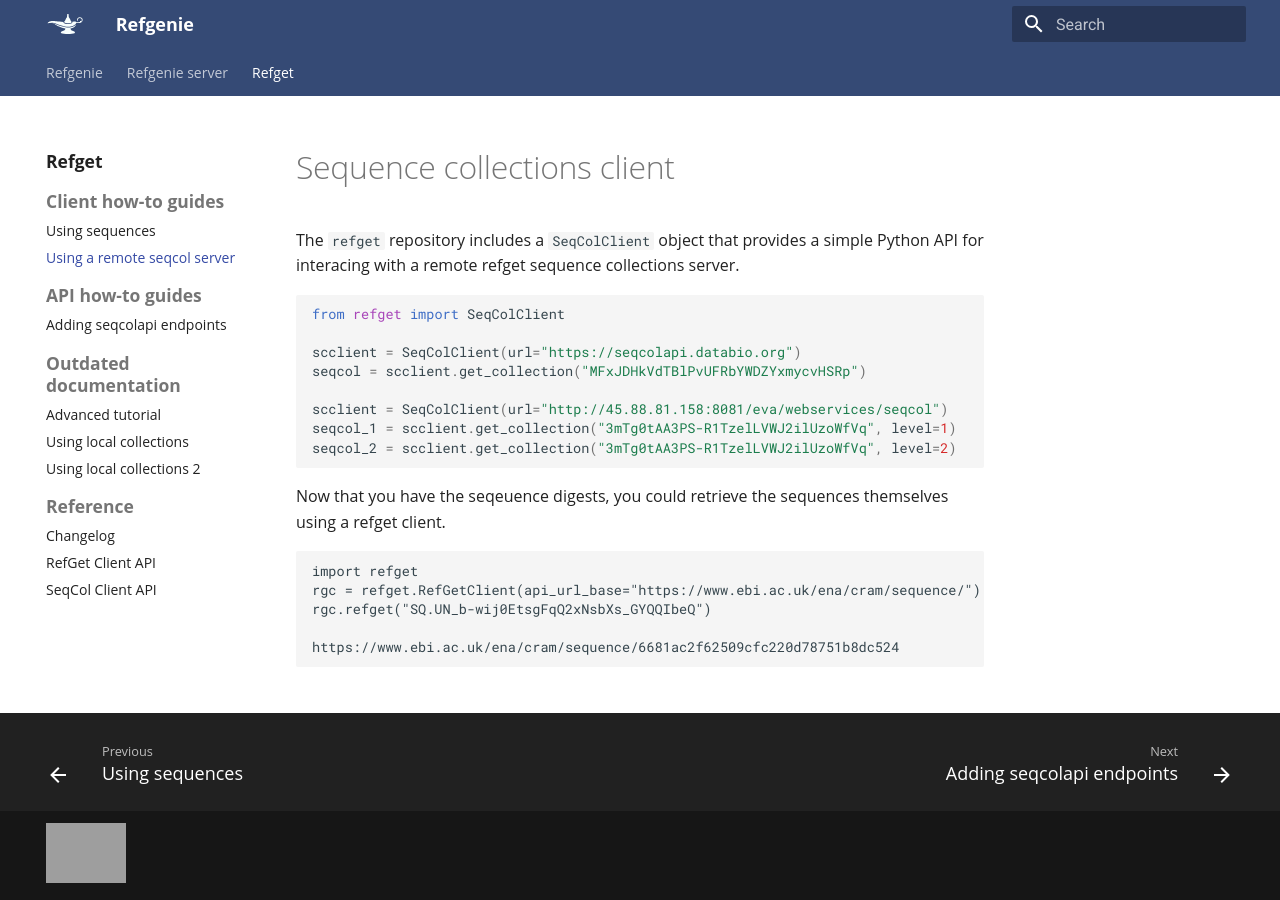
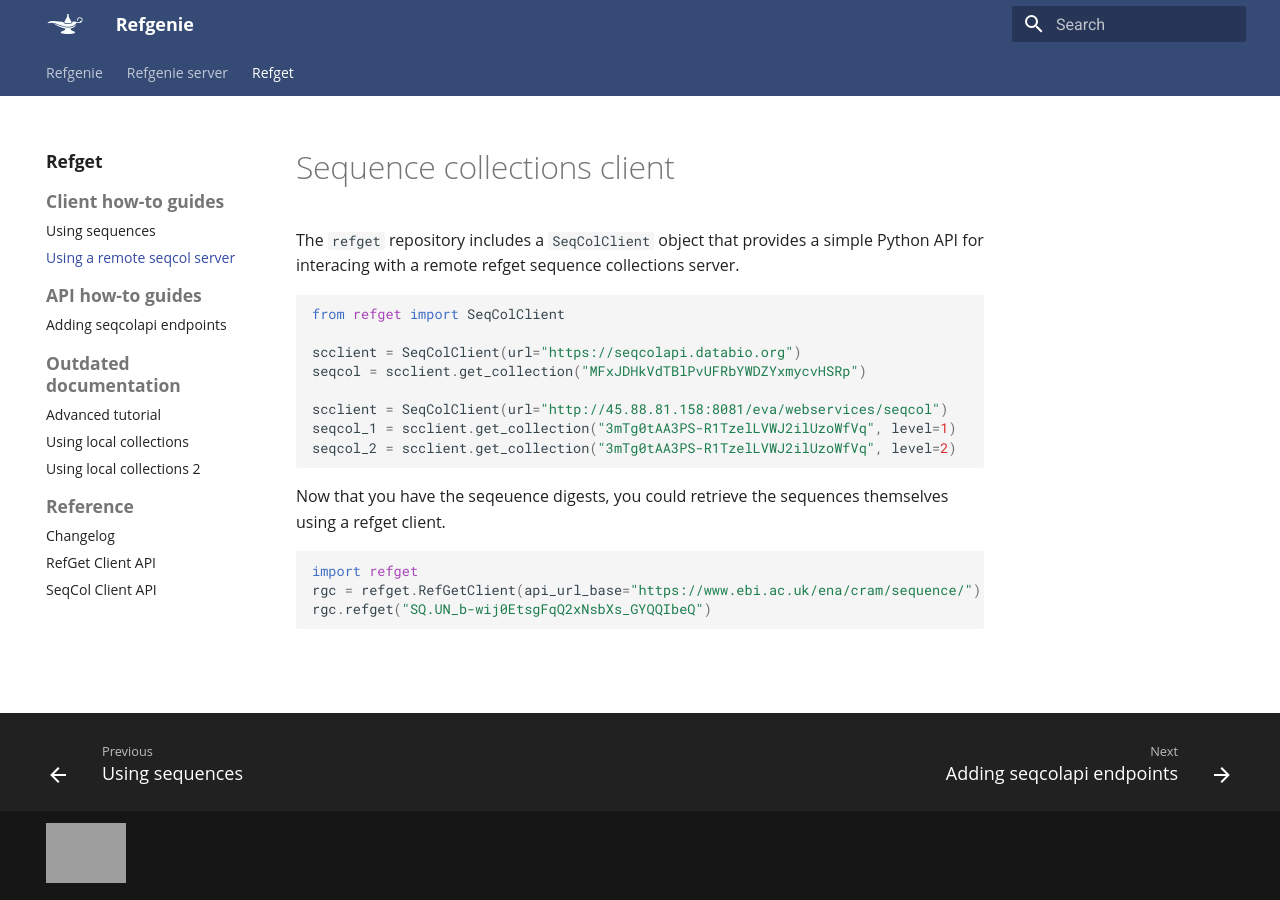
Before and after one commit to refgenie/refgenie-docs, an MkDocs documentation site: the page built from docs/refget/seqcol-client-demo.md, in a window 1280 px wide. Built offline with MkDocs 1.6.1 and Material for MkDocs 9.7.7, drawn with Linux system fonts in a browser that asks for light colours; grey boxes are pictures that could not be loaded.

````diff
--- a/docs/refget/seqcol-client-demo.md
+++ b/docs/refget/seqcol-client-demo.md
@@ -15,10 +15,8 @@
 
 Now that you have the seqeuence digests, you could retrieve the sequences themselves using a refget client.
 
-```
+```python
 import refget
 rgc = refget.RefGetClient(api_url_base="https://www.ebi.ac.uk/ena/cram/sequence/")
 rgc.refget("SQ.UN_b-wij0EtsgFqQ2xNsbXs_GYQQIbeQ")
-
-https://www.ebi.ac.uk/ena/cram/sequence/6681ac2f62509cfc220d78751b8dc524
 ```
````
Also changed, not shown: docs/img/refget_logo.svg.
